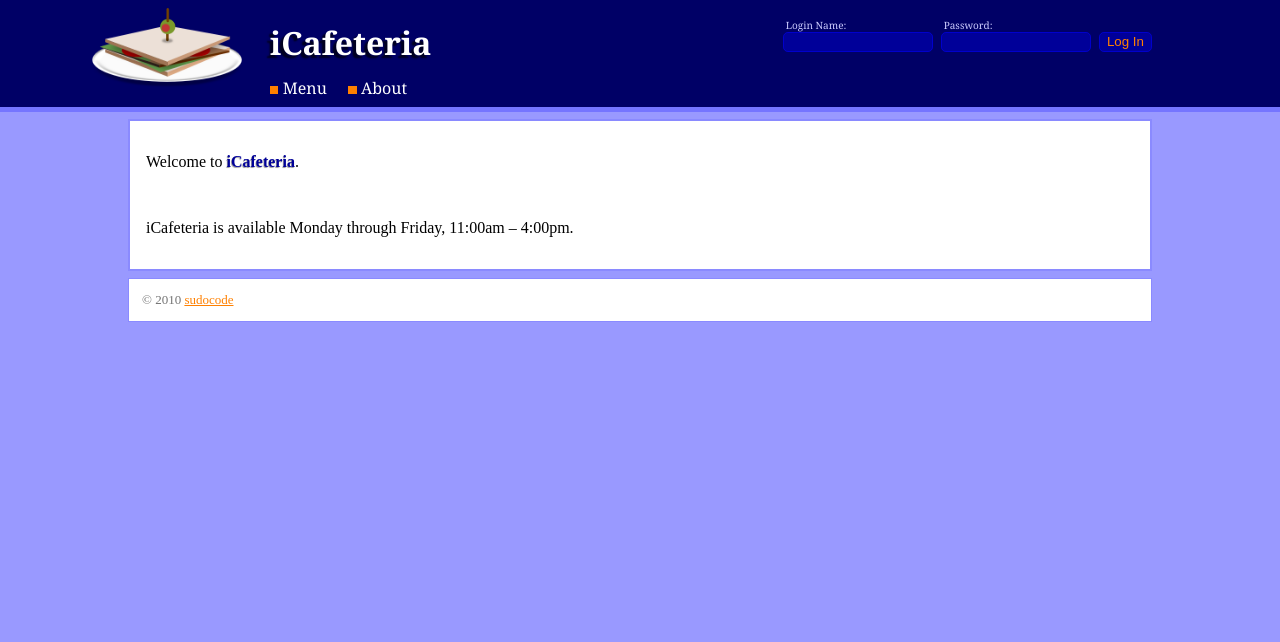
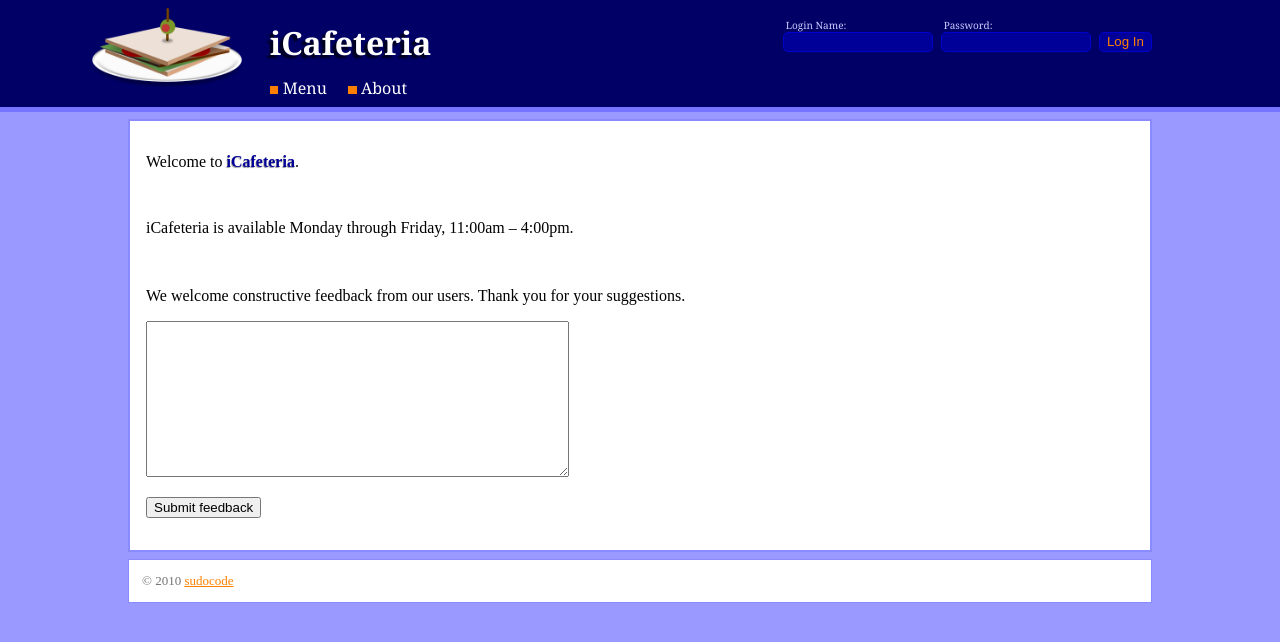
Before and after one commit to martinm2w/icafeteria, a PHP site: page /about in a window 1280 px wide. Shown: the top 642 px of the page. Run offline with PHP 8.4, Linux system fonts and the light colour scheme; data that the repository does not hold is empty.

Commit message:
Updated schema and about page to support feedback.

```diff
--- a/htdocs/about/index.php
+++ b/htdocs/about/index.php
@@ -1,4 +1,15 @@
 <?php include('../../include/header.php'); ?>
+
+<?php
+switch ($_POST['action']) {
+case 'add':
+    mysql_query("INSERT INTO feedback(body) VALUES ('$_POST[body]')", $db)
+        or die('Insert failed: ' . mysql_error());
+
+    echo "<p>Thank you for your feedback.</p>";
+    break;
+}
+?>
 
 <div id="welcome">
     <p>Welcome to <span class="special">iCafeteria</span>.</p>
@@ -6,4 +17,12 @@
 
 <p>iCafeteria is available Monday through Friday, 11:00am &ndash; 4:00pm.</p>
 
+<p>&nbsp;</p>
+
+<p>We welcome constructive feedback from our users. Thank you for your suggestions.</p>
+<form action="/about/" method="POST">
+    <textarea name="body" cols="50" rows="10"></textarea>
+    <p><button type="submit" name="action" value="add">Submit feedback</button></p>
+</form>
+
 <?php include('../../include/footer.php'); ?>
```
Also changed, not shown: mysql/icafeteria_schema.sql (+7 -0 lines).
